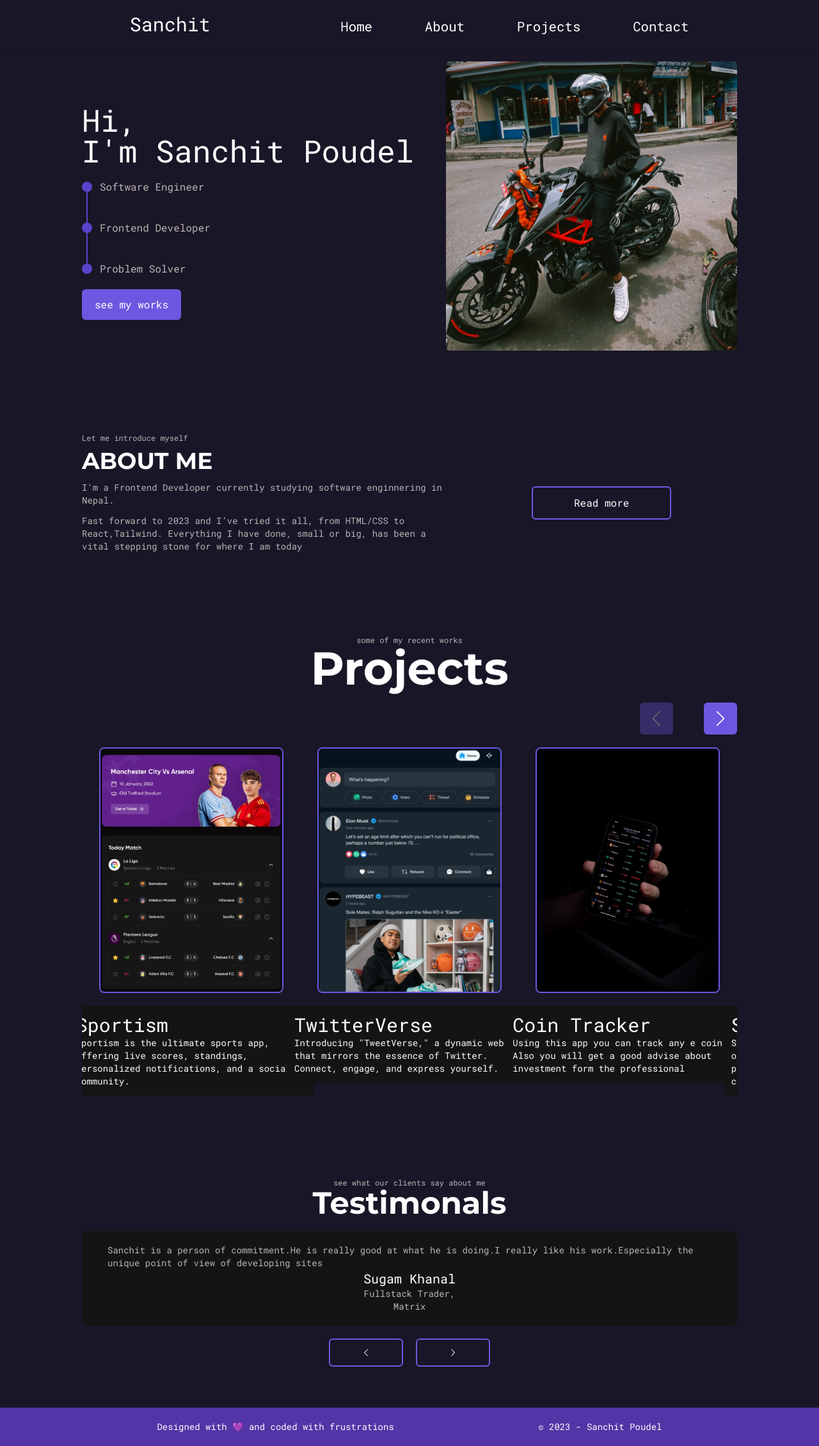
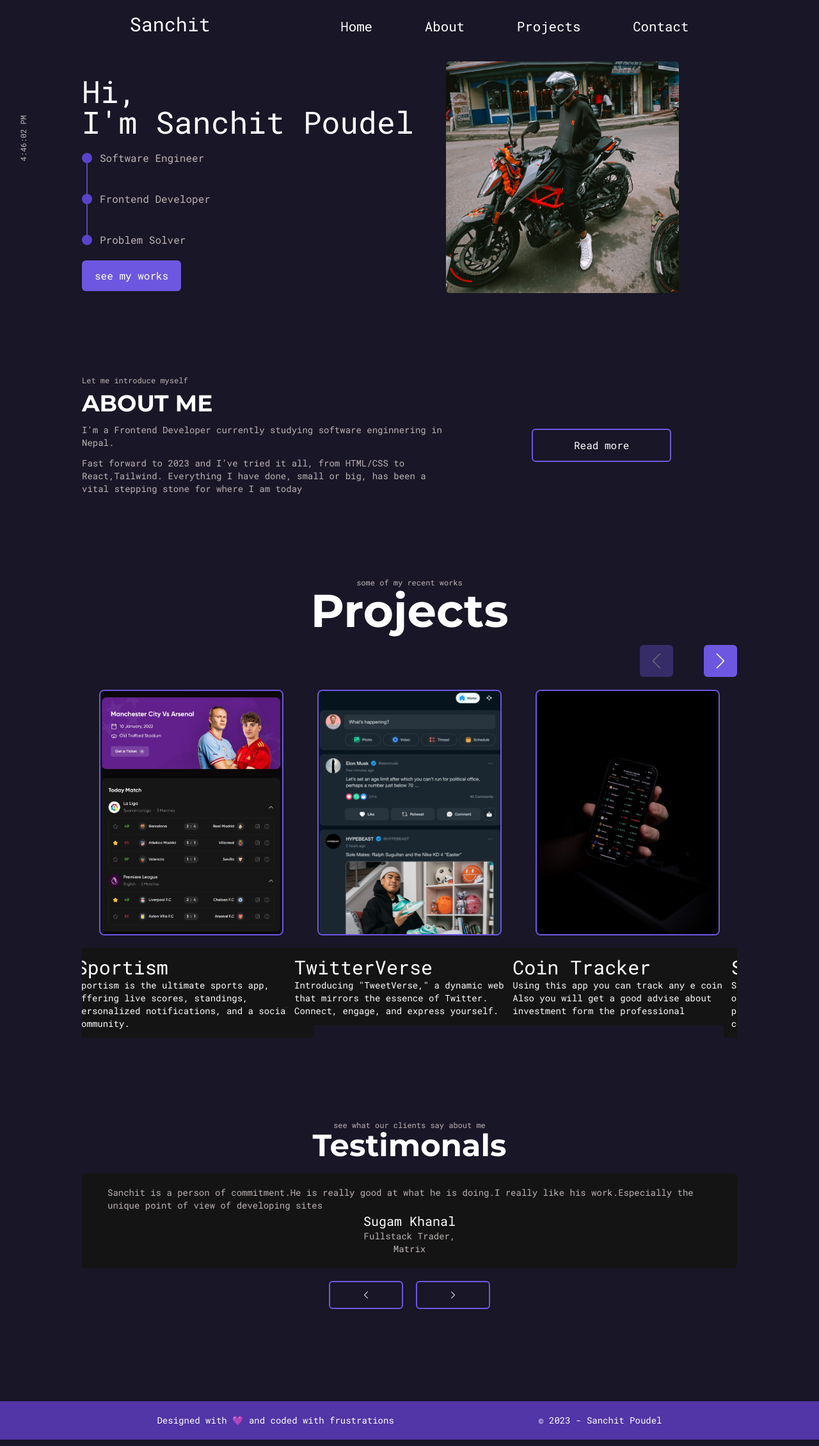
Before and after one commit to poudelsanchit/Sanchit-Poudel, a React (Vite) app: page / in a window 1280 px wide. Shown: the whole page at 64% size. Built offline with nearby package versions, Linux system fonts and the light colour scheme.

Commit message:
refactor: :sparkles: Time

```diff
--- a/src/Components/BottomNavMenu.jsx
+++ b/src/Components/BottomNavMenu.jsx
@@ -3,7 +3,7 @@ import React from 'react'
 const BottomNavMenu = () => {
     return (
         <>
-            <div className='flex flex-col text-sm justify-evenly bottom-0 w-screen bg-bottom-nav-background p-5 md:flex-row'>
+            <div className='flex flex-col text-sm justify-evenly bottom-0 w-screen bg-bottom-nav-background p-5 md:flex-row mt-20'>
                 <div>Designed with 💜 and coded with frustrations</div>
                 <div>© 2023 - Sanchit Poudel</div>
             </div>
--- a/src/Components/NavMenu.jsx
+++ b/src/Components/NavMenu.jsx
@@ -6,6 +6,7 @@ import { useState } from 'react';
 
 const NavMenu = () => {
     const [isOpen, setIsOpen] = useState(false);
+    const [theme,setTheme] = useState("system");
 
     console.log(isOpen)
     return (
--- a/src/Pages/About.jsx
+++ b/src/Pages/About.jsx
@@ -3,7 +3,7 @@ import Sanchit from '../assets/image4.jpg'
 const About = () => {
     return (
         <>
-            <div className=' w-screen h-max flex items-center justify-center pt-32 pb-96 '>
+            <div className=' w-screen h-max flex items-center justify-center pt-32  '>
                 <div className='w-11/12 flex flex-col  sm:flex-row'>
                     <div className='sm:w-full'>
                         <div className='sm:w-11/12'>
@@ -28,6 +28,11 @@ const About = () => {
                 </div >
 
             </div >
+            <div className=' w-screen h-max flex items-center justify-center pt-32  '>
+                <div className='mt-5 text-3xl'>My Journey
+
+                </div>
+            </div>
 
         </>
     )
--- a/src/Pages/Home.jsx
+++ b/src/Pages/Home.jsx
@@ -1,4 +1,4 @@
-import React from 'react'
+import React, { useEffect, useState } from 'react'
 import { GrProjects } from 'react-icons/gr';
 import { NavLink } from 'react-router-dom';
 import Testimonals from './Testimonals';
@@ -6,14 +6,32 @@ import Projects from './Projects';
 import MainPhoto from '../assets/logo.jpeg'
 
 const Home = () => {
+    const time = new Date().toLocaleTimeString();
+    const [cTime, SetCTime] = useState(time);
+    const UpdateTime = () => {
+        const time = new Date().toLocaleTimeString();
+        SetCTime(time)
+
+    }
+    // useEffect(() => {
+    //     const interval = setInterval(() => {
+    //         SetTime(new Date())
+    //     }, 1000)
+
+    // })
+    setInterval(UpdateTime, 1000)
 
     return (
         <div className='  pt-24  w-screen flex  justify-center h-full pb-10'>
+
             {/* intro */}
             <div className='flex flex-col w-full items-center '>
+                <div className='absolute text-xs  text-text-tertiary top-52 left-0 -rotate-90 '>{time}</div>
+
                 <div className='flex w-4/5 flex-col items-center md:flex-row'>
-                    <div className="img w-4/5 md:order-2">
-                        <img src={MainPhoto} alt="" className='rounded-md' />
+                    <div className="flex flex-row gap-5 w-4/5 md:order-2">
+
+                        <img src={MainPhoto} alt="" className='rounded-md w-4/5' />
                     </div>
                     <div className='w-full md:order-1'>
                         <div className="text-3xl w-full pt-5 md:text-5xl">Hi,<br /> I'm Sanchit Poudel</div>
--- a/tailwind.config.js
+++ b/tailwind.config.js
@@ -1,5 +1,7 @@
 /** @type {import('tailwindcss').Config} */
 export default {
+  darkMode: ['class', '[data-mode="dark"]'],
+
   content: ["./index.html", "./src/**/*.{js,ts,jsx,tsx}",],
   theme: {
 
```
